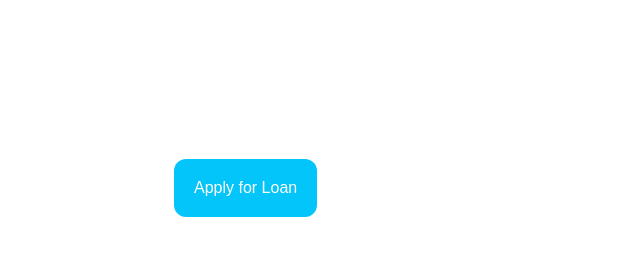
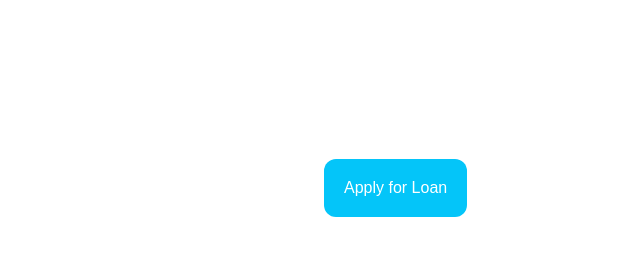
Before and after one commit to aishwaryabhataress/aress, a PHP site: page /home.php in a window 1280 px wide. Shown: the part 545-800 px from the top of the page, without its empty margins (384-1024 px from the left). Run offline with PHP 8.4, Linux system fonts and the light colour scheme.

Commit message:
Update home.php

```diff
--- a/home.php
+++ b/home.php
@@ -98,7 +98,7 @@ li a.active {
 
 <br><br><br>
 
-<a href="loanapplication.php"><button class="button" type="Apply for Loan" name="action" value="Apply for Loan" style=" float:center; margin-left:550px; margin-top: 100px; text-align:center; background-color:#04C5F9; color:white;">Apply for Loan</button> </a>
+<a href="loanapplication.php"><button class="button" type="Apply for Loan" name="action" value="Apply for Loan" style=" float:center; margin-left:700px; margin-top: 100px; text-align:center; background-color:#04C5F9; color:white;">Apply for Loan</button> </a>
 
 
 
```
